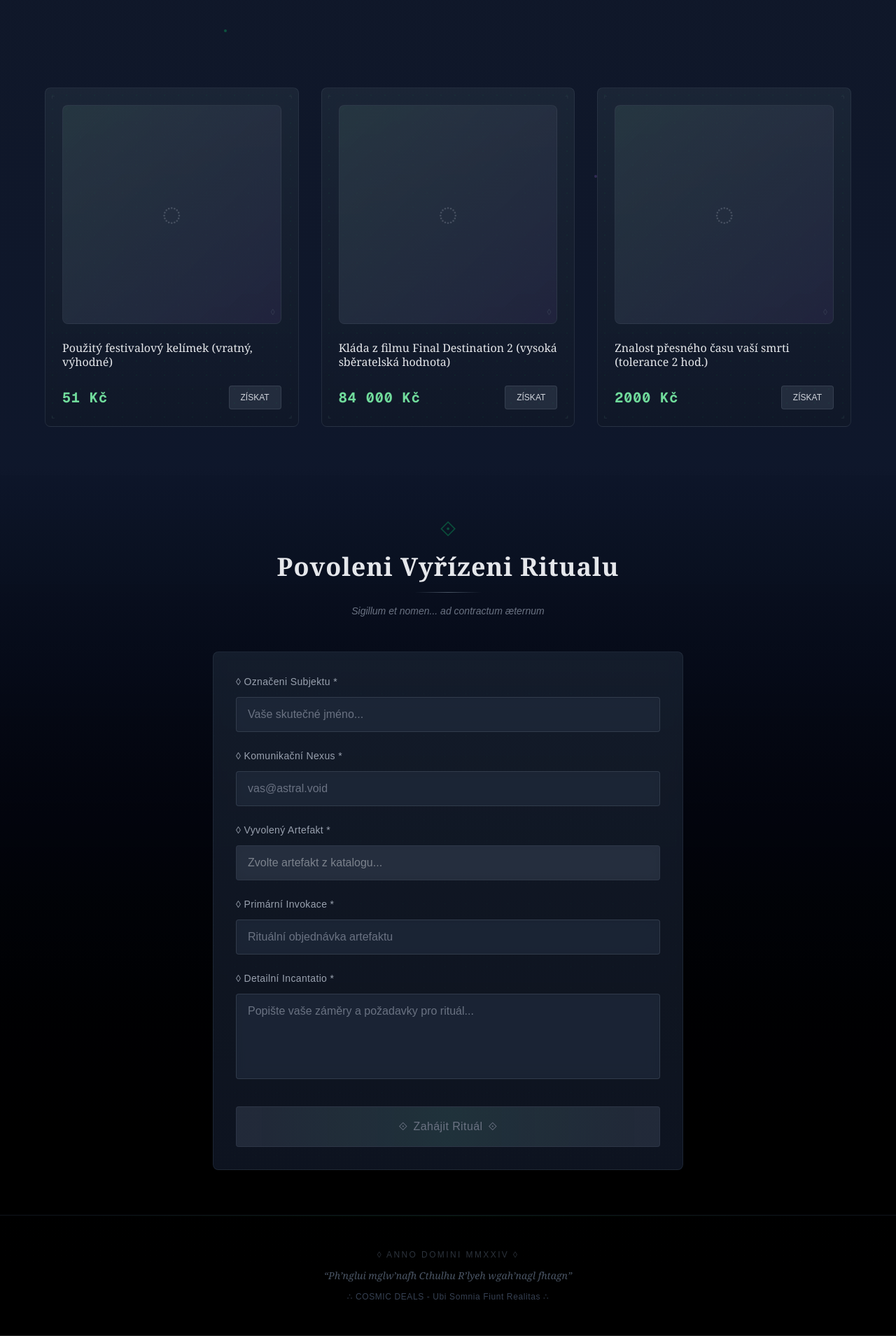
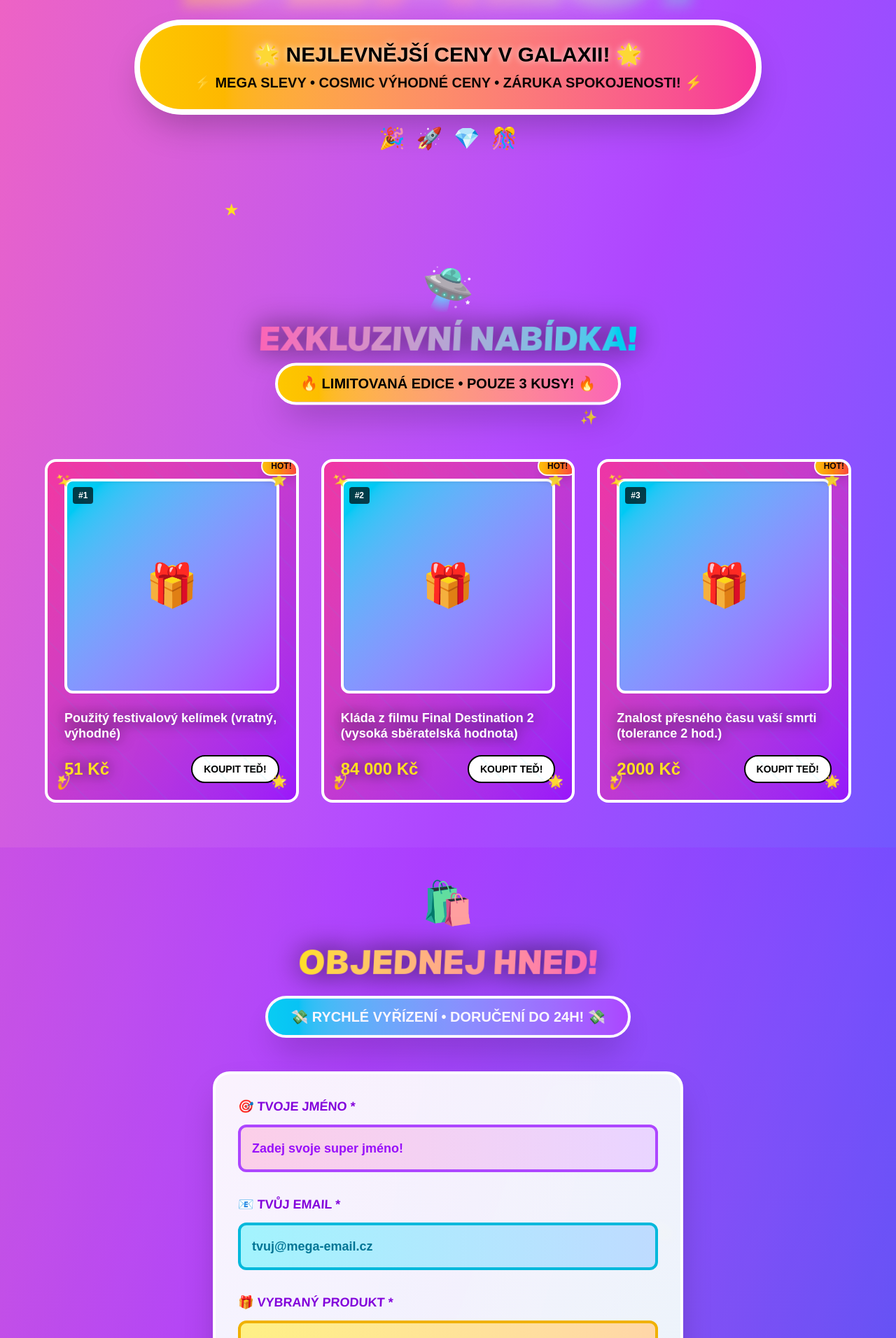
Before and after one commit to JanZaion/cosmic-deals-store, a Next.js app: page / in a window 1280 px wide. Shown: the part 580-2492 px from the top of the page at 70% size. Built offline with nearby package versions, Linux system fonts and the light colour scheme.

Commit message:
feat: add styles final

```diff
--- a/app/page.tsx
+++ b/app/page.tsx
@@ -135,37 +135,54 @@ export default function Home() {
     formData.caseDescription;
 
   return (
-    <div className="min-h-screen bg-gradient-to-b from-gray-900 via-slate-900 to-black relative overflow-hidden">
-      {/* Eldritch Background Pattern */}
+    <div className="min-h-screen bg-gradient-to-br from-pink-400 via-purple-500 to-blue-600 relative overflow-hidden">
+      {/* Subtle Retro Grid Pattern */}
       <div className="absolute inset-0 opacity-5">
-        <div className="absolute top-0 left-0 w-full h-full bg-[radial-gradient(circle_at_20%_50%,_theme(colors.green.900/20)_0%,_transparent_50%)]"></div>
-        <div className="absolute top-0 right-0 w-full h-full bg-[radial-gradient(circle_at_80%_20%,_theme(colors.purple.900/20)_0%,_transparent_50%)]"></div>
-        <div className="absolute bottom-0 left-1/2 w-full h-full bg-[radial-gradient(circle_at_50%_100%,_theme(colors.indigo.900/20)_0%,_transparent_70%)]"></div>
+        <div className="absolute inset-0 bg-[linear-gradient(90deg,_theme(colors.cyan.400/60)_1px,_transparent_1px)] bg-[length:60px_60px]"></div>
+        <div className="absolute inset-0 bg-[linear-gradient(0deg,_theme(colors.magenta.400/60)_1px,_transparent_1px)] bg-[length:60px_60px]"></div>
       </div>
 
-      {/* Floating Particles */}
+      {/* Floating Neon Stars */}
       <div className="absolute inset-0 overflow-hidden">
-        <div className="absolute top-1/4 left-1/4 w-1 h-1 bg-green-400/30 rounded-full animate-pulse"></div>
-        <div className="absolute top-1/3 right-1/3 w-1 h-1 bg-purple-400/20 rounded-full animate-pulse delay-1000"></div>
-        <div className="absolute bottom-1/4 left-1/3 w-1 h-1 bg-indigo-400/25 rounded-full animate-pulse delay-2000"></div>
+        <div className="absolute top-1/4 left-1/4 text-yellow-300 text-2xl animate-bounce">★</div>
+        <div className="absolute top-1/3 right-1/3 text-pink-300 text-xl animate-pulse">✨</div>
+        <div className="absolute bottom-1/4 left-1/3 text-cyan-300 text-lg animate-bounce delay-1000">⭐</div>
+        <div className="absolute top-2/3 right-1/4 text-purple-300 text-xl animate-pulse delay-2000">💫</div>
       </div>
 
       {/* Header */}
       <div className="relative">
-        <div className="px-6 py-24 sm:px-12 sm:py-32 lg:px-16">
-          <div className="mx-auto max-w-3xl text-center">
-            <div className="mb-8">
-              <div className="text-green-400/60 text-6xl mb-4 animate-pulse">⚬</div>
+        <div className="px-6 py-16 sm:px-12 sm:py-24 lg:px-16">
+          <div className="mx-auto max-w-4xl text-center">
+            <div className="mb-6">
+              <div className="text-yellow-300 text-8xl mb-4 animate-bounce drop-shadow-[0_0_20px_rgba(253,224,71,0.8)]">
+                ★
+              </div>
             </div>
-            <h1 className="text-6xl font-bold tracking-wider text-gray-100 sm:text-7xl lg:text-8xl font-serif">
-              <span className="block text-green-300/90 drop-shadow-[0_0_10px_rgba(34,197,94,0.3)]">COSMIC</span>
-              <span className="block text-gray-300 text-5xl sm:text-6xl lg:text-7xl mt-2 tracking-[0.2em]">DEALS</span>
+            <h1 className="text-8xl font-black tracking-tight text-white sm:text-9xl lg:text-[12rem] font-sans transform -skew-x-6 relative">
+              <div className="absolute inset-0 bg-gradient-to-r from-yellow-300 via-pink-400 to-cyan-400 bg-clip-text text-transparent blur-sm scale-110 opacity-50">
+                COSMIC DEALS!
+              </div>
+              <span className="block bg-gradient-to-r from-yellow-300 via-pink-400 to-cyan-400 bg-clip-text text-transparent drop-shadow-[0_0_40px_rgba(255,255,255,1)] stroke-black stroke-2 relative z-10">
+                COSMIC
+              </span>
+              <span className="block bg-gradient-to-r from-cyan-400 via-purple-400 to-pink-400 bg-clip-text text-transparent text-7xl sm:text-8xl lg:text-[10rem] mt-2 drop-shadow-[0_0_40px_rgba(255,255,255,1)] stroke-black stroke-2 relative z-10">
+                DEALS!
+              </span>
             </h1>
-            <div className="mt-8 border-t border-gray-600/30 pt-6">
-              <p className="text-lg leading-8 text-gray-400 font-light italic">
-                &ldquo;That which beckons from the void... awaits your commerce&rdquo;
+            <div className="mt-8 bg-gradient-to-r from-yellow-400 to-pink-500 rounded-full py-6 px-10 border-8 border-white shadow-2xl">
+              <p className="text-3xl font-black text-black drop-shadow-[0_0_5px_rgba(255,255,255,0.8)]">
+                🌟 NEJLEVNĚJŠÍ CENY V GALAXII! 🌟
               </p>
-              <p className="text-sm text-gray-500 mt-2 tracking-widest">∴ ANTIQUARIUS COSMICUS ∴</p>
+              <p className="text-xl text-black mt-2 font-black animate-pulse">
+                ⚡ MEGA SLEVY • COSMIC VÝHODNÉ CENY • ZÁRUKA SPOKOJENOSTI! ⚡
+              </p>
+            </div>
+            <div className="mt-6 flex justify-center space-x-4">
+              <span className="animate-bounce text-3xl delay-0">🎉</span>
+              <span className="animate-bounce text-3xl delay-200">🚀</span>
+              <span className="animate-bounce text-3xl delay-400">💎</span>
+              <span className="animate-bounce text-3xl delay-600">🎊</span>
             </div>
           </div>
         </div>
@@ -174,51 +191,69 @@ export default function Home() {
       {/* Products */}
       <div className="px-6 py-16 sm:px-12 lg:px-16 relative">
         <div className="mx-auto max-w-7xl">
+          <div className="text-center mb-16">
+            <div className="text-6xl mb-4 animate-pulse">🛸</div>
+            <h2 className="text-5xl font-black text-white mb-6 font-sans transform -skew-x-3 drop-shadow-[0_0_20px_rgba(0,0,0,0.8)]">
+              <span className="bg-gradient-to-r from-pink-400 to-cyan-400 bg-clip-text text-transparent">
+                EXKLUZIVNÍ NABÍDKA!
+              </span>
+            </h2>
+            <div className="bg-gradient-to-r from-yellow-400 to-pink-400 text-black font-bold py-3 px-8 rounded-full inline-block text-xl animate-bounce border-4 border-white shadow-2xl">
+              🔥 LIMITOVANÁ EDICE • POUZE 3 KUSY! 🔥
+            </div>
+          </div>
+
           <div className="grid grid-cols-1 md:grid-cols-3 gap-8">
             {products.map((product) => (
               <div
                 key={product.id}
                 onClick={() => handleProductSelect(product)}
-                className={`group relative cursor-pointer transform transition-all duration-500 hover:scale-[1.02] ${
+                className={`group relative cursor-pointer transform transition-all duration-300 hover:scale-105 hover:rotate-1 ${
                   selectedProduct === product.name
-                    ? 'ring-2 ring-green-400/50 shadow-2xl shadow-green-400/20'
-                    : 'hover:shadow-2xl hover:shadow-gray-900/80'
+                    ? 'ring-4 ring-yellow-400 shadow-2xl shadow-pink-500/50 scale-105 rotate-1'
+                    : 'hover:shadow-2xl hover:shadow-cyan-500/50'
                 }`}
               >
-                <div className="bg-gradient-to-b from-gray-800/80 to-gray-900/90 rounded-lg p-6 h-full border border-gray-700/50 backdrop-blur-sm relative overflow-hidden group-hover:border-gray-600/70 transition-all duration-300">
-                  {/* Subtle eldritch pattern overlay */}
-                  <div className="absolute inset-0 opacity-5 bg-[radial-gradient(circle_at_center,_theme(colors.green.500)_1px,_transparent_1px)] bg-[length:20px_20px]"></div>
+                <div className="bg-gradient-to-br from-pink-500/90 to-purple-600/90 rounded-2xl p-6 h-full border-4 border-white backdrop-blur-sm relative overflow-hidden">
+                  {/* Subtle retro pattern overlay */}
+                  <div className="absolute inset-0 opacity-5 bg-[repeating-linear-gradient(45deg,_theme(colors.cyan.400)_0px,_theme(colors.cyan.400)_2px,_transparent_2px,_transparent_40px)]"></div>
 
-                  <div className="aspect-square bg-gradient-to-br from-gray-700/50 to-gray-800/70 rounded-lg mb-6 flex items-center justify-center overflow-hidden border border-gray-600/30 relative">
-                    <div className="absolute inset-0 bg-gradient-to-br from-green-900/10 to-purple-900/10"></div>
-                    <div className="text-5xl opacity-30 text-gray-400 relative z-10">◌</div>
-                    <div className="absolute bottom-2 right-2 text-xs text-gray-600 opacity-50">◊</div>
+                  {/* Flashy badge */}
+                  <div className="absolute -top-2 -right-2 bg-gradient-to-r from-yellow-400 to-red-500 text-black font-black text-xs py-1 px-3 rounded-full border-2 border-white shadow-lg animate-pulse z-10">
+                    HOT!
                   </div>
 
-                  <h3 className="text-base font-medium text-gray-200 mb-4 min-h-[3rem] font-serif leading-tight">
+                  <div className="aspect-square bg-gradient-to-br from-cyan-400 to-purple-500 rounded-xl mb-6 flex items-center justify-center overflow-hidden border-4 border-white relative shadow-inner">
+                    <div className="text-6xl relative z-10">🎁</div>
+                    <div className="absolute top-2 left-2 text-white font-bold text-xs bg-black/70 px-2 py-1 rounded">
+                      #{product.id}
+                    </div>
+                  </div>
+
+                  <h3 className="text-lg font-black text-white mb-4 min-h-[3rem] leading-tight drop-shadow-[0_0_10px_rgba(0,0,0,0.8)]">
                     {product.name}
                   </h3>
 
                   <div className="flex justify-between items-center">
-                    <span className="text-xl font-bold text-green-300/90 font-mono tracking-wider">
+                    <span className="text-2xl font-black text-yellow-300 drop-shadow-[0_0_10px_rgba(0,0,0,0.8)]">
                       {product.price}
                     </span>
                     <div
-                      className={`px-4 py-2 rounded-sm text-xs font-medium transition-all duration-300 border ${
+                      className={`px-4 py-2 rounded-full text-sm font-black transition-all duration-300 border-2 ${
                         selectedProduct === product.name
-                          ? 'bg-green-400/20 text-green-300 border-green-400/40 shadow-inner'
-                          : 'bg-gray-700/50 text-gray-300 border-gray-600/50 group-hover:bg-gray-600/60 group-hover:text-gray-200'
+                          ? 'bg-yellow-400 text-black border-white shadow-lg animate-pulse'
+                          : 'bg-white text-black border-black hover:bg-yellow-300 hover:scale-110'
                       }`}
                     >
-                      {selectedProduct === product.name ? 'VYBRÁNO' : 'ZÍSKAT'}
+                      {selectedProduct === product.name ? '✓ VYBRÁNO!' : 'KOUPIT TEĎ!'}
                     </div>
                   </div>
 
-                  {/* Subtle corner ornaments */}
-                  <div className="absolute top-2 left-2 text-gray-600/30 text-xs">⌜</div>
-                  <div className="absolute top-2 right-2 text-gray-600/30 text-xs">⌝</div>
-                  <div className="absolute bottom-2 left-2 text-gray-600/30 text-xs">⌞</div>
-                  <div className="absolute bottom-2 right-2 text-gray-600/30 text-xs">⌟</div>
+                  {/* Flashy corner stars */}
+                  <div className="absolute top-3 left-3 text-yellow-300 text-lg animate-spin">✨</div>
+                  <div className="absolute top-3 right-3 text-cyan-300 text-lg animate-spin">⭐</div>
+                  <div className="absolute bottom-3 left-3 text-pink-300 text-lg animate-spin">💫</div>
+                  <div className="absolute bottom-3 right-3 text-yellow-300 text-lg animate-spin">🌟</div>
                 </div>
               </div>
             ))}
@@ -227,89 +262,91 @@ export default function Home() {
       </div>
 
       {/* Form */}
-      <div className="px-6 py-16 sm:px-12 lg:px-16 bg-gradient-to-b from-transparent to-black/40 relative">
-        <div className="absolute inset-0 bg-[radial-gradient(ellipse_at_center,_theme(colors.green.900/5)_0%,_transparent_70%)]"></div>
+      <div className="px-6 py-16 sm:px-12 lg:px-16 bg-gradient-to-b from-purple-600/15 to-pink-600/15 relative">
         <div className="mx-auto max-w-2xl relative">
           <div className="text-center mb-12">
-            <div className="text-green-400/30 text-3xl mb-4">⟐</div>
-            <h2 className="text-4xl font-bold text-gray-200 mb-4 font-serif tracking-wide">
-              Povoleni Vyřízeni Ritualu
+            <div className="text-6xl mb-4 animate-bounce">🛍️</div>
+            <h2 className="text-5xl font-black text-white mb-6 font-sans transform -skew-x-3 drop-shadow-[0_0_20px_rgba(0,0,0,0.8)]">
+              <span className="bg-gradient-to-r from-yellow-300 to-pink-400 bg-clip-text text-transparent">
+                OBJEDNEJ HNED!
+              </span>
             </h2>
-            <div className="w-24 h-px bg-gradient-to-r from-transparent via-gray-600 to-transparent mx-auto"></div>
-            <p className="text-gray-500 mt-4 italic text-sm">Sigillum et nomen... ad contractum æternum</p>
+            <div className="bg-gradient-to-r from-cyan-400 to-purple-500 text-white font-bold py-3 px-8 rounded-full inline-block text-xl border-4 border-white shadow-2xl animate-pulse">
+              💸 RYCHLÉ VYŘÍZENÍ • DORUČENÍ DO 24H! 💸
+            </div>
           </div>
 
-          <form onSubmit={handleSubmit} className="space-y-6">
-            <div className="bg-gradient-to-b from-gray-800/60 to-gray-900/80 rounded-lg p-8 backdrop-blur-sm border border-gray-700/40 relative overflow-hidden">
-              {/* Subtle eldritch overlay */}
-              <div className="absolute inset-0 opacity-5 bg-[linear-gradient(45deg,_theme(colors.green.500)_1px,_transparent_1px)] bg-[length:30px_30px]"></div>
-              <div className="grid grid-cols-1 gap-6">
+          <form onSubmit={handleSubmit} className="space-y-8">
+            <div className="bg-gradient-to-br from-white/95 to-cyan-50/95 rounded-3xl p-8 backdrop-blur-sm border-4 border-white shadow-2xl relative overflow-hidden">
+              {/* Very subtle retro pattern overlay */}
+              <div className="absolute inset-0 opacity-3 bg-[conic-gradient(from_0deg,_theme(colors.pink.400),_theme(colors.yellow.400),_theme(colors.cyan.400),_theme(colors.pink.400))]"></div>
+              <div className="grid grid-cols-1 gap-8 relative z-10">
                 <div className="relative">
-                  <label className="block text-sm font-medium text-gray-400 mb-3 tracking-wide">
-                    ◊ Označeni Subjektu *
+                  <label className="block text-lg font-black text-purple-700 mb-3 transform -skew-x-3">
+                    🎯 TVOJE JMÉNO *
                   </label>
                   <input
                     type="text"
                     name="customerName"
                     value={formData.customerName}
                     onChange={handleInputChange}
-                    className="w-full px-4 py-3 bg-gray-800/70 border border-gray-600/50 rounded-sm text-gray-200 placeholder-gray-500 focus:outline-none focus:ring-1 focus:ring-green-400/50 focus:border-green-400/50 transition-all duration-300 backdrop-blur-sm"
-                    placeholder="Vaše skutečné jméno..."
+                    className="w-full px-4 py-4 bg-gradient-to-r from-pink-200 to-purple-200 border-4 border-purple-500 rounded-xl text-black placeholder-purple-600 focus:outline-none focus:ring-4 focus:ring-yellow-400 focus:border-yellow-400 transition-all duration-300 font-bold text-lg"
+                    placeholder="Zadej svoje super jméno!"
                   />
                 </div>
 
                 <div className="relative">
-                  <label className="block text-sm font-medium text-gray-400 mb-3 tracking-wide">
-                    ◊ Komunikační Nexus *
+                  <label className="block text-lg font-black text-purple-700 mb-3 transform -skew-x-3">
+                    📧 TVŮJ EMAIL *
                   </label>
                   <input
                     type="email"
                     name="customerEmail"
                     value={formData.customerEmail}
                     onChange={handleInputChange}
-                    className="w-full px-4 py-3 bg-gray-800/70 border border-gray-600/50 rounded-sm text-gray-200 placeholder-gray-500 focus:outline-none focus:ring-1 focus:ring-green-400/50 focus:border-green-400/50 transition-all duration-300 backdrop-blur-sm"
-                    placeholder="vas@astral.void"
+                    className="w-full px-4 py-4 bg-gradient-to-r from-cyan-200 to-blue-200 border-4 border-cyan-500 rounded-xl text-black placeholder-cyan-700 focus:outline-none focus:ring-4 focus:ring-pink-400 focus:border-pink-400 transition-all duration-300 font-bold text-lg"
+                    placeholder="tvuj@mega-email.cz"
                   />
                 </div>
 
                 <div className="relative">
-                  <label className="block text-sm font-medium text-gray-400 mb-3 tracking-wide">
-                    ◊ Vyvolený Artefakt *
+                  <label className="block text-lg font-black text-purple-700 mb-3 transform -skew-x-3">
+                    🎁 VYBRANÝ PRODUKT *
                   </label>
                   <input
                     type="text"
                     value={selectedProduct}
                     readOnly
-                    className="w-full px-4 py-3 bg-gray-700/50 border border-gray-600/30 rounded-sm text-gray-300 cursor-not-allowed backdrop-blur-sm"
-                    placeholder="Zvolte artefakt z katalogu..."
+                    className="w-full px-4 py-4 bg-gradient-to-r from-yellow-200 to-orange-200 border-4 border-yellow-500 rounded-xl text-black cursor-not-allowed font-bold text-lg"
+                    placeholder="Vyber si produkt nahoře!"
                   />
                 </div>
 
                 <div className="relative">
-                  <label className="block text-sm font-medium text-gray-400 mb-3 tracking-wide">
-                    ◊ Primární Invokace *
+                  <label className="block text-lg font-black text-purple-700 mb-3 transform -skew-x-3">
+                    💬 PŘEDMĚT ZPRÁVY *
                   </label>
                   <input
                     type="text"
                     name="caseSubject"
                     value={formData.caseSubject}
                     onChange={handleInputChange}
-                    className="w-full px-4 py-3 bg-gray-800/70 border border-gray-600/50 rounded-sm text-gray-200 placeholder-gray-500 focus:outline-none focus:ring-1 focus:ring-green-400/50 focus:border-green-400/50 transition-all duration-300 backdrop-blur-sm"
-                    placeholder="Rituální objednávka artefaktu"
+                    className="w-full px-4 py-4 bg-gradient-to-r from-green-200 to-emerald-200 border-4 border-green-500 rounded-xl text-black placeholder-green-700 focus:outline-none focus:ring-4 focus:ring-purple-400 focus:border-purple-400 transition-all duration-300 font-bold text-lg"
+                    placeholder="Objednávka cosmic produktu!"
                   />
                 </div>
 
                 <div className="relative">
-                  <label className="block text-sm font-medium text-gray-400 mb-3 tracking-wide">
-                    ◊ Detailní Incantatio *
+                  <label className="block text-lg font-black text-purple-700 mb-3 transform -skew-x-3">
+                    📝 TVOJE ZPRÁVA *
                   </label>
                   <textarea
                     name="caseDescription"
                     value={formData.caseDescription}
                     onChange={handleInputChange}
                     rows={4}
-                    className="w-full px-4 py-3 bg-gray-800/70 border border-gray-600/50 rounded-sm text-gray-200 placeholder-gray-500 focus:outline-none focus:ring-1 focus:ring-green-400/50 focus:border-green-400/50 transition-all duration-300 resize-none backdrop-blur-sm"
-                    placeholder="Popište vaše záměry a požadavky pro rituál..."
+                    className="w-full px-4 py-4 bg-gradient-to-r from-pink-200 to-rose-200 border-4 border-pink-500 rounded-xl text-black placeholder-pink-700 focus:outline-none focus:ring-4 focus:ring-cyan-400 focus:border-cyan-400 transition-all duration-300 resize-none font-bold text-lg"
+                    placeholder="Napiš nám co chceš a my to vyřídíme!"
                   />
                 </div>
               </div>
@@ -317,23 +354,23 @@ export default function Home() {
               <button
                 type="submit"
                 disabled={!isFormValid || mutation.isPending}
-                className={`w-full mt-8 py-4 px-6 rounded-sm font-medium text-base tracking-wide transition-all duration-500 border relative overflow-hidden ${
+                className={`w-full mt-8 py-6 px-8 rounded-2xl font-black text-2xl tracking-wide transition-all duration-300 border-4 relative overflow-hidden transform ${
                   isFormValid && !mutation.isPending
-                    ? 'bg-gradient-to-r from-green-900/60 to-green-800/80 hover:from-green-800/70 hover:to-green-700/90 text-green-200 border-green-400/40 shadow-lg shadow-green-900/30 hover:shadow-xl hover:shadow-green-900/40 backdrop-blur-sm'
-                    : 'bg-gray-700/50 text-gray-500 cursor-not-allowed border-gray-600/30'
+                    ? 'bg-gradient-to-r from-yellow-400 via-pink-500 to-purple-600 hover:from-pink-500 hover:via-purple-600 hover:to-cyan-500 text-white border-white shadow-2xl hover:shadow-3xl hover:scale-105 animate-pulse'
+                    : 'bg-gray-400 text-gray-600 cursor-not-allowed border-gray-500'
                 }`}
               >
-                <div className="absolute inset-0 bg-gradient-to-r from-transparent via-green-400/5 to-transparent animate-pulse"></div>
+                <div className="absolute inset-0 bg-[conic-gradient(from_0deg,_theme(colors.cyan.400),_theme(colors.pink.400),_theme(colors.yellow.400),_theme(colors.cyan.400))] opacity-10"></div>
                 {mutation.isPending ? (
-                  <div className="flex items-center justify-center space-x-3 relative z-10">
-                    <div className="animate-spin rounded-full h-4 w-4 border border-green-300/30 border-t-green-300"></div>
-                    <span>Vykonává se rituál...</span>
+                  <div className="flex items-center justify-center space-x-4 relative z-10">
+                    <div className="animate-spin rounded-full h-6 w-6 border-4 border-white border-t-transparent"></div>
+                    <span>⚡ ZPRACOVÁVÁ SE... ⚡</span>
                   </div>
                 ) : (
-                  <div className="flex items-center justify-center space-x-2 relative z-10">
-                    <span>⟐</span>
-                    <span>Zahájit Rituál</span>
-                    <span>⟐</span>
+                  <div className="flex items-center justify-center space-x-3 relative z-10">
+                    <span>🚀</span>
+                    <span>OBJEDNAT TEEED!</span>
+                    <span>🚀</span>
                   </div>
                 )}
               </button>
@@ -343,14 +380,19 @@ export default function Home() {
       </div>
 
       {/* Footer */}
-      <footer className="text-center py-12 text-gray-600 border-t border-gray-800/50 relative">
-        <div className="absolute inset-x-0 top-0 h-px bg-gradient-to-r from-transparent via-green-900/30 to-transparent"></div>
-        <div className="space-y-3">
-          <p className="text-xs tracking-[0.2em] opacity-60">◊ ANNO DOMINI MMXXIV ◊</p>
-          <p className="text-sm font-serif italic">
-            &ldquo;Ph&rsquo;nglui mglw&rsquo;nafh Cthulhu R&rsquo;lyeh wgah&rsquo;nagl fhtagn&rdquo;
-          </p>
-          <p className="text-xs text-gray-700 tracking-wider">∴ COSMIC DEALS - Ubi Somnia Fiunt Realitas ∴</p>
+      <footer className="text-center py-16 bg-gradient-to-r from-purple-600/80 to-pink-600/80 border-t-8 border-yellow-400 relative overflow-hidden">
+        <div className="space-y-6 relative z-10">
+          <div className="flex justify-center space-x-4 text-4xl">
+            <span className="animate-bounce delay-0">🌟</span>
+            <span className="animate-bounce delay-200">💎</span>
+            <span className="animate-bounce delay-400">🎉</span>
+            <span className="animate-bounce delay-600">🚀</span>
+          </div>
+          <p className="text-2xl font-black text-white drop-shadow-[0_0_10px_rgba(0,0,0,0.8)]">© 2024 COSMIC DEALS</p>
+          <p className="text-xl font-bold text-yellow-300 animate-pulse">🌈 TAM, KDE SEN POTKÁVÁ REALITU! 🌈</p>
+          <div className="bg-gradient-to-r from-cyan-400 to-purple-500 text-white font-black py-2 px-6 rounded-full inline-block text-lg border-4 border-white">
+            ⚡ NEJLEPŠÍ CENY • NEJRYCHLEJŠÍ DODÁNÍ • 100% SPOKOJENOST! ⚡
+          </div>
         </div>
       </footer>
     </div>
```
